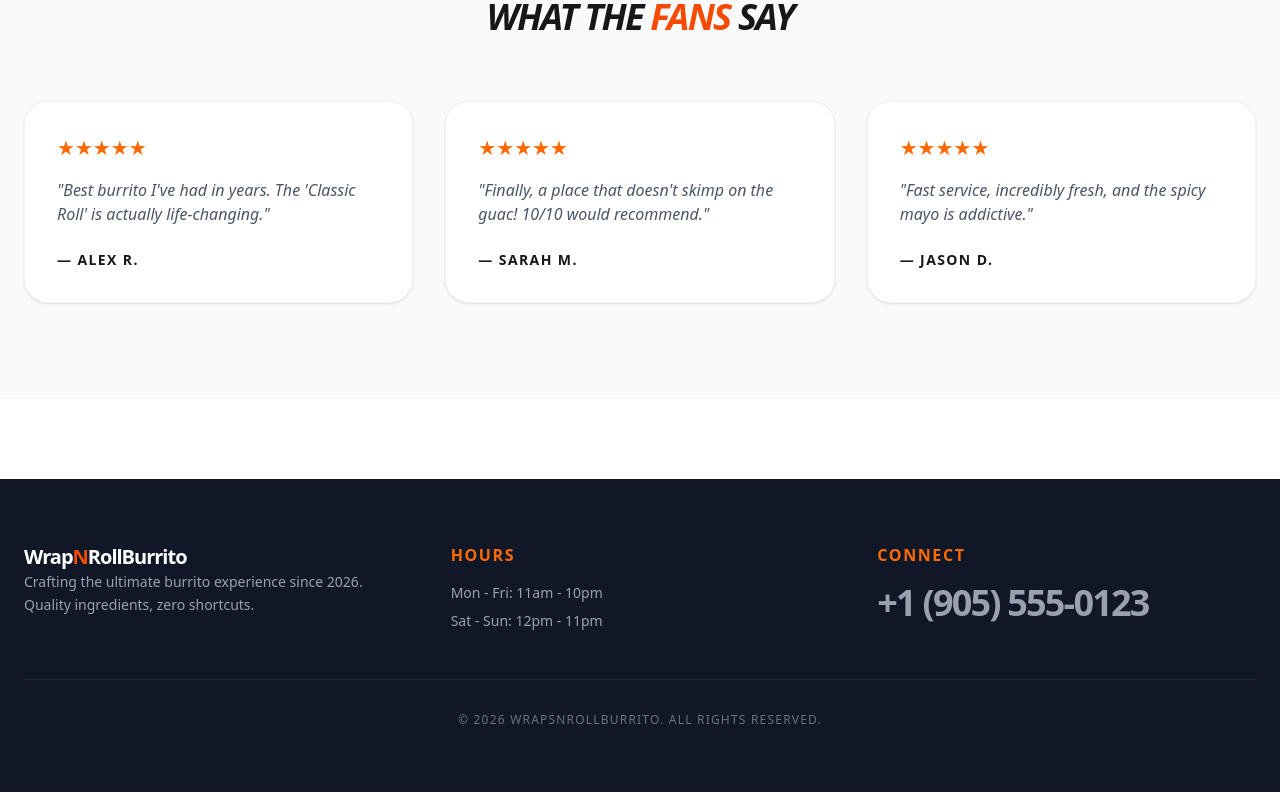
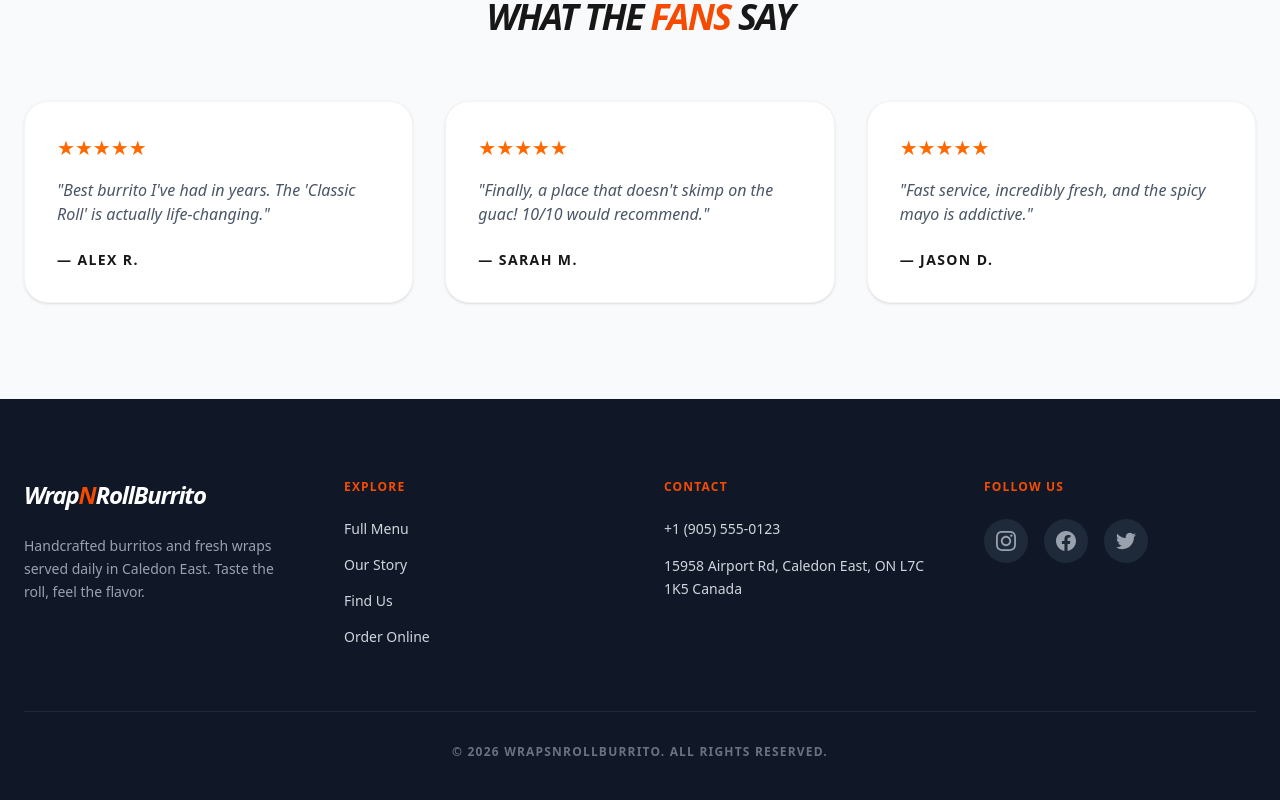
Before and after one commit to Munda-shada/wrap-n-roll-burrito, a Next.js app: page / in a window 1280 px wide. Shown: the part 3142-3942 px from the top of the page. Built offline with nearby package versions, Linux system fonts and the light colour scheme.

Commit message:
Footer changes

```diff
--- a/src/components/Footer.tsx
+++ b/src/components/Footer.tsx
@@ -1,46 +1,89 @@
-import { siteConfig } from "@/config/site";
-import Link from "next/link";
+import Link from 'next/link';
+import { siteConfig } from '@/config/site';
 
 export default function Footer() {
+  const { address } = siteConfig.location;
   const { display, raw } = siteConfig.contact;
+  const { links } = siteConfig;
+
   return (
-    <footer className="bg-gray-900 text-white py-16 px-6 mt-20">
-      <div className="max-w-7xl mx-auto grid md:grid-cols-3 gap-12">
-        <div>
-          <Link href="/" className="z-[1001] flex items-center gap-3 group">
+    <footer className="bg-gray-900 text-white pt-20 pb-10">
+      <div className="max-w-7xl mx-auto px-6">
+        <div className="grid grid-cols-1 md:grid-cols-4 gap-12 mb-16">
 
-          <span className="text-xl font-extrabold tracking-tighter text-white group-hover:text-orange-600 transition-colors">
+          {/* Column 1: Brand */}
+          <div className="col-span-1 md:col-span-1">
+            <Link href="/" className="flex items-center gap-2 mb-6 group">
+              <span className="text-2xl font-extrabold tracking-tighter italic text-white group-hover:text-orange-600 transition-colors">
                 Wrap<span className="text-orange-600 group-hover:text-white transition-colors">N</span>RollBurrito
               </span>
             </Link>
             <p className="text-gray-400 text-sm leading-relaxed">
-            Crafting the ultimate burrito experience since 2026. <br/>
-            Quality ingredients, zero shortcuts.
+              Handcrafted burritos and fresh wraps served daily in Caledon East.
+              Taste the roll, feel the flavor.
             </p>
           </div>
 
+          {/* Column 2: Quick Links */}
           <div>
-          <h4 className="font-bold uppercase text-orange-500 mb-4 tracking-widest">Hours</h4>
-          <ul className="text-gray-400 text-sm space-y-2">
-            <li>Mon - Fri: 11am - 10pm</li>
-            <li>Sat - Sun: 12pm - 11pm</li>
+            <h4 className="font-bold uppercase tracking-widest text-xs text-orange-600 mb-6">Explore</h4>
+            <ul className="space-y-4 text-sm font-medium text-gray-300">
+              <li><Link href="/menu" className="hover:text-orange-600 hover:translate-x-2 transition-all duration-300 inline-block">Full Menu</Link></li>
+              <li><Link href="/about" className="hover:text-orange-600 hover:translate-x-2 transition-all duration-300 inline-block">Our Story</Link></li>
+              <li><Link href="/contact" className="hover:text-orange-600 hover:translate-x-2 transition-all duration-300 inline-block">Find Us</Link></li>
+              <li><Link href="/order" className="hover:text-orange-600 hover:translate-x-2 transition-all duration-300 inline-block">Order Online</Link></li>
             </ul>
           </div>
 
+          {/* Column 3: Contact (Clickable) */}
           <div>
-          <h4 className="font-bold uppercase text-orange-500 mb-4 tracking-widest">Connect</h4>
+            <h4 className="font-bold uppercase tracking-widest text-xs text-orange-600 mb-6">Contact</h4>
+            <ul className="space-y-4 text-sm text-gray-300">
+              <li>
+                <a href={`tel:${raw}`} className="hover:text-orange-600 transition block">
+                  {display}
+                </a>
+              </li>
+              <li>
+                <a
+                  href={`https://www.google.com/maps/search/?api=1&query=${encodeURIComponent(address)}`}
+                  target="_blank"
+                  rel="noopener noreferrer"
+                  className="hover:text-orange-600 transition block leading-relaxed"
+                >
+                  {address}
+                </a>
+              </li>
+            </ul>
+          </div>
 
-          <a href={`tel:${raw}`} className="group block">
-              <p className="text-4xl font-black text-gray-400 group-hover:text-orange-600 transition-colors tracking-tighter">
-                {display}
-              </p>
+          {/* Column 4: Socials */}
+          <div>
+            <h4 className="font-bold uppercase tracking-widest text-xs text-orange-600 mb-6">Follow Us</h4>
+            <div className="flex gap-4">
+              <a href={links.instagram} target="_blank" rel="noopener noreferrer" className="bg-gray-800 p-3 rounded-full hover:bg-orange-600 hover:-translate-y-1 transition-all duration-300 group">
+                <span className="sr-only">Instagram</span>
+                {/* Simple Instagram Icon SVG */}
+                <svg className="w-5 h-5 fill-current text-gray-400 group-hover:text-white transition-colors" viewBox="0 0 24 24"><path d="M12 2.163c3.204 0 3.584.012 4.85.07 3.252.148 4.771 1.691 4.919 4.919.058 1.265.069 1.645.069 4.849 0 3.205-.012 3.584-.069 4.849-.149 3.225-1.664 4.771-4.919 4.919-1.266.058-1.644.07-4.85.07-3.204 0-3.584-.012-4.849-.07-3.26-.149-4.771-1.699-4.919-4.92-.058-1.265-.07-1.644-.07-4.849 0-3.204.013-3.583.07-4.849.149-3.227 1.664-4.771 4.919-4.919 1.266-.057 1.645-.069 4.849-.069zm0-2.163c-3.259 0-3.667.014-4.947.072-4.358.2-6.78 2.618-6.98 6.98-.059 1.281-.073 1.689-.073 4.948 0 3.259.014 3.668.072 4.948.2 4.358 2.618 6.78 6.98 6.98 1.281.058 1.689.072 4.948.072 3.259 0 3.668-.014 4.948-.072 4.354-.2 6.782-2.618 6.979-6.98.059-1.28.073-1.689.073-4.948 0-3.259-.014-3.667-.072-4.947-.196-4.354-2.617-6.78-6.979-6.98-1.281-.059-1.69-.073-4.949-.073zm0 5.838c-3.403 0-6.162 2.759-6.162 6.162s2.759 6.162 6.162 6.162 6.162-2.759 6.162-6.162-2.759-6.162-6.162-6.162zm0 10.162c-2.209 0-4-1.79-4-4 0-2.209 1.791-4 4-4s4 1.791 4 4c0 2.21-1.791 4-4 4zm6.406-11.845c-.796 0-1.441.645-1.441 1.44s.645 1.44 1.441 1.44c.795 0 1.439-.645 1.439-1.44s-.644-1.44-1.439-1.44z"/></svg>
+              </a>
 
+              <a href={links.facebook} target="_blank" rel="noopener noreferrer" className="bg-gray-800 p-3 rounded-full hover:bg-orange-600 hover:-translate-y-1 transition-all duration-300 group">
+                <span className="sr-only">Facebook</span>
+                <svg className="w-5 h-5 fill-current text-gray-400 group-hover:text-white transition-colors" viewBox="0 0 24 24"><path d="M24 12.073c0-6.627-5.373-12-12-12s-12 5.373-12 12c0 5.99 4.388 10.954 10.125 11.854v-8.385H7.078v-3.47h3.047V9.43c0-3.007 1.792-4.669 4.533-4.669 1.312 0 2.686.235 2.686.235v2.953H15.83c-1.491 0-1.956.925-1.956 1.874v2.25h3.328l-.532 3.47h-2.796v8.385C19.612 23.027 24 18.062 24 12.073z"/></svg>
+              </a>
+
+              <a href={links.twitter} target="_blank" rel="noopener noreferrer" className="bg-gray-800 p-3 rounded-full hover:bg-orange-600 hover:-translate-y-1 transition-all duration-300 group">
+                <span className="sr-only">Twitter</span>
+                <svg className="w-5 h-5 fill-current text-gray-400 group-hover:text-white transition-colors" viewBox="0 0 24 24"><path d="M23.953 4.57a10 10 0 01-2.825.775 4.958 4.958 0 002.163-2.723c-.951.555-2.005.959-3.127 1.184a4.92 4.92 0 00-8.384 4.482C7.69 8.095 4.067 6.13 1.64 3.162a4.822 4.822 0 00-.666 2.475c0 1.71.87 3.213 2.188 4.096a4.904 4.904 0 01-2.228-.616v.06a4.923 4.923 0 003.946 4.827 4.996 4.996 0 01-2.212.085 4.936 4.936 0 004.604 3.417 9.867 9.867 0 01-6.102 2.105c-.39 0-.779-.023-1.17-.067a13.995 13.995 0 007.557 2.209c9.053 0 13.998-7.496 13.998-13.985 0-.21 0-.42-.015-.63A9.935 9.935 0 0024 4.59z"/></svg>
               </a>
             </div>
           </div>
+        </div>
 
-      <div className="max-w-7xl mx-auto border-t border-gray-800 mt-12 pt-8 text-center text-xs text-gray-500 uppercase tracking-widest">
-        © 2026 {siteConfig.name}. All Rights Reserved.
+        {/* Bottom Copyright */}
+        <div className="pt-8 border-t border-gray-800 text-center text-gray-500 text-xs uppercase tracking-widest font-bold">
+          &copy; {new Date().getFullYear()} {siteConfig.name}. All Rights Reserved.
+        </div>
       </div>
     </footer>
   );
--- a/src/config/site.ts
+++ b/src/config/site.ts
@@ -13,6 +13,8 @@ export const siteConfig = {
 
   links: {
     instagram: "https://instagram.com/wrapsnroll",
+    facebook: "https://facebook.com/wrapsnroll",
+    twitter: "https://twitter.com/wrapsnroll",
   },
   contact: {
     display: "+1 (905) 555-0123", // How it looks on screen
```
Lines whose indentation alone changed are shown as unchanged.
